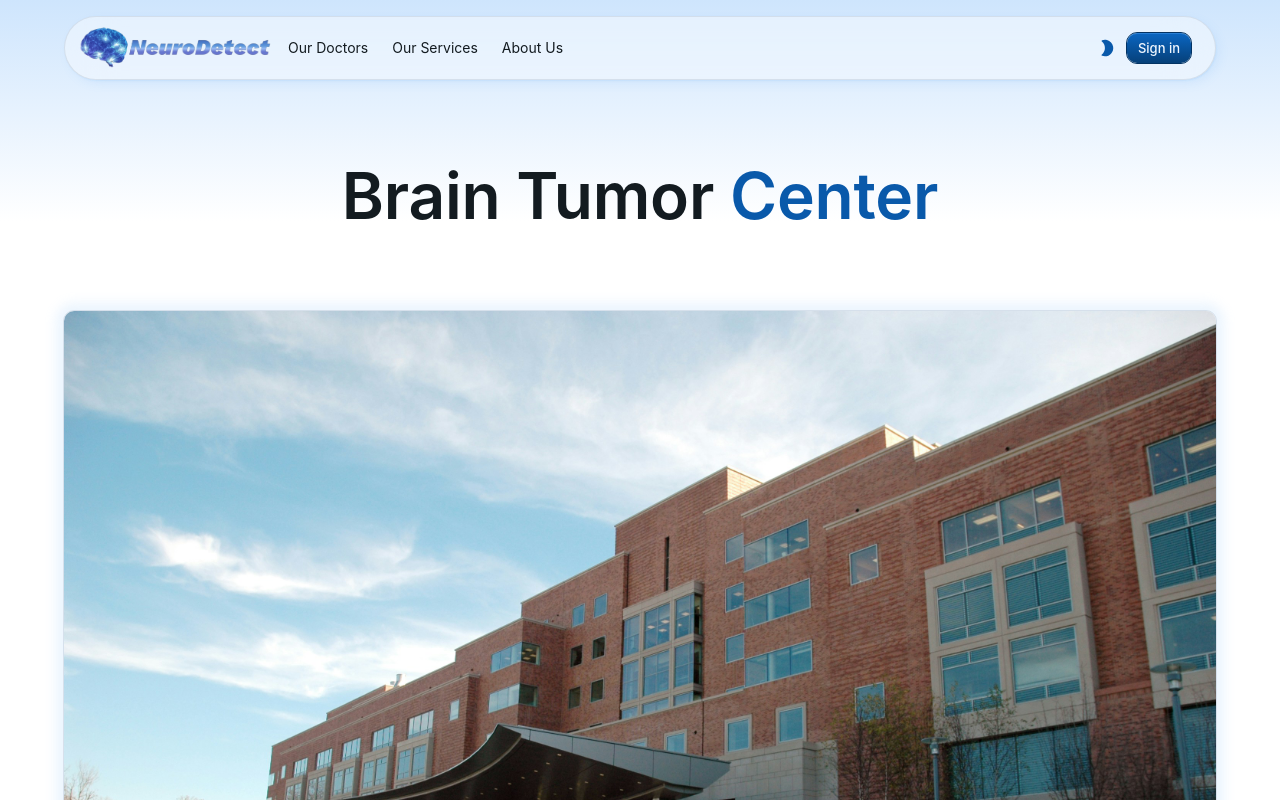
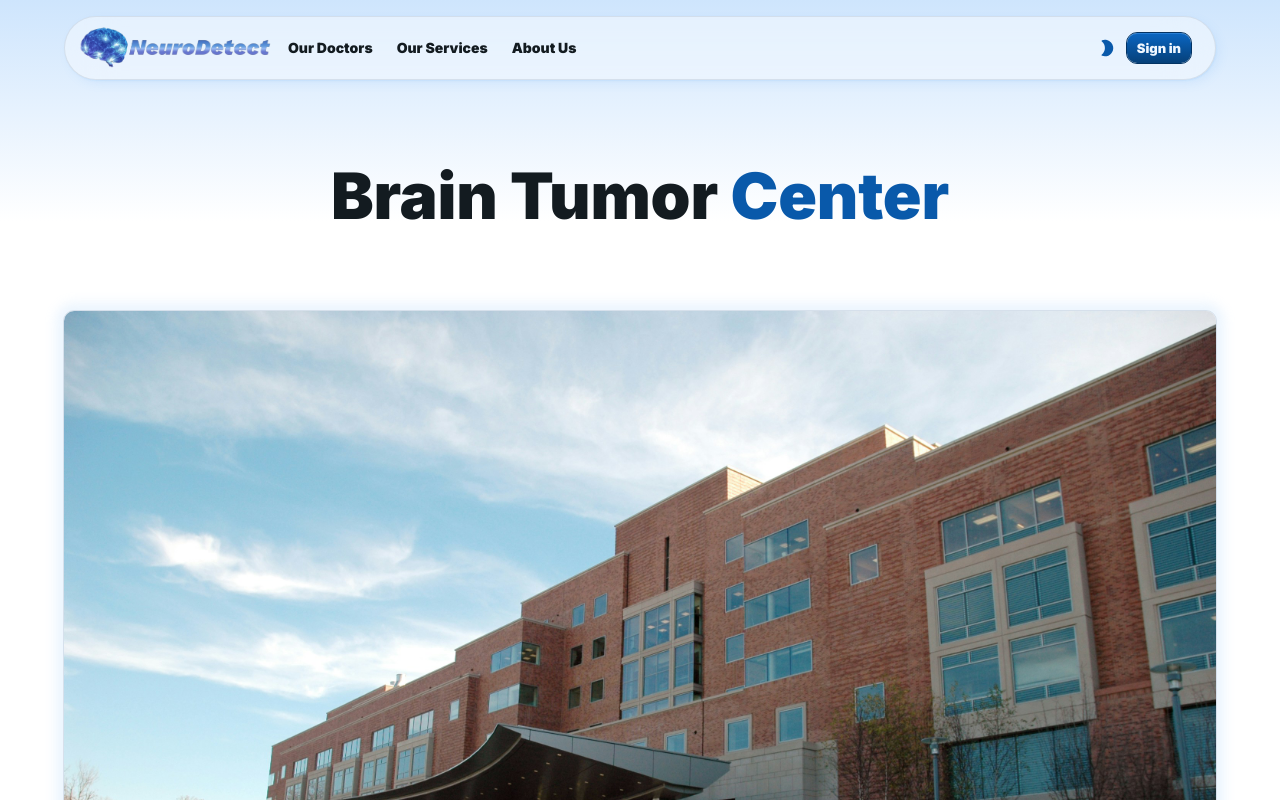
Before and after one commit to Soukaina235/NeuroDetect-brain-tumor-detection-web-app, a React (Vite) app in the folder frontend/: page /home in a window 1280 px wide. Shown: the top 800 px of the page. Built offline with nearby package versions, Linux system fonts and the light colour scheme.

Commit message:
Fixing font

```diff
--- a/frontend/src/pages/getLPTheme.jsx
+++ b/frontend/src/pages/getLPTheme.jsx
@@ -1,5 +1,6 @@
 import { alpha } from "@mui/material/styles";
 import { red } from "@mui/material/colors";
+import "../styles/font.css";
 
 export const brand = {
   50: "#F0F7FF",
--- /dev/null
+++ b/frontend/src/styles/font.css
@@ -0,0 +1,2 @@
+@import url("https://fonts.googleapis.com/css2?family=Inter:wght@900&family=Pacifico&display=swap");
+/* @import url("https://fonts.googleapis.com/css2?family=Inter:wght@800&family=Pacifico&display=swap"); */
```
